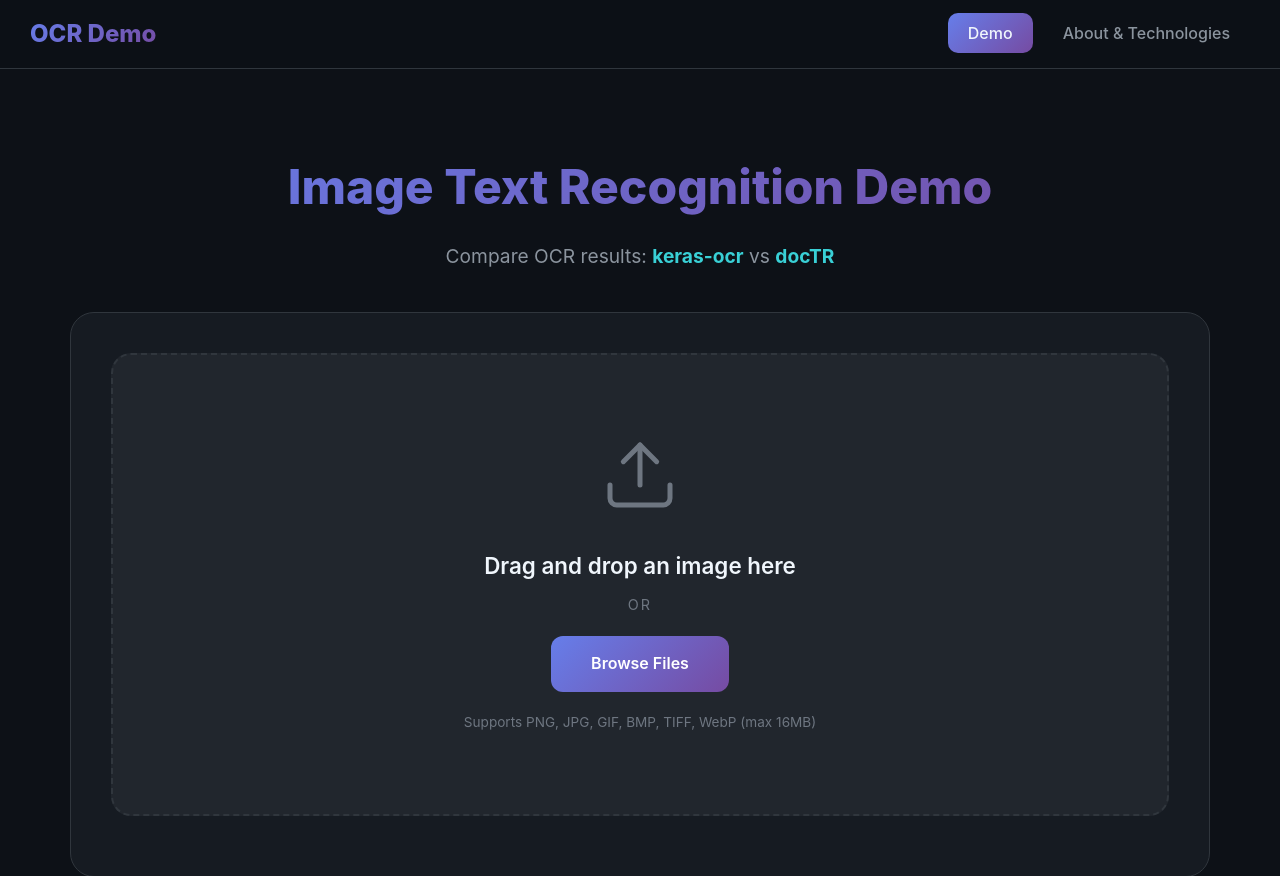
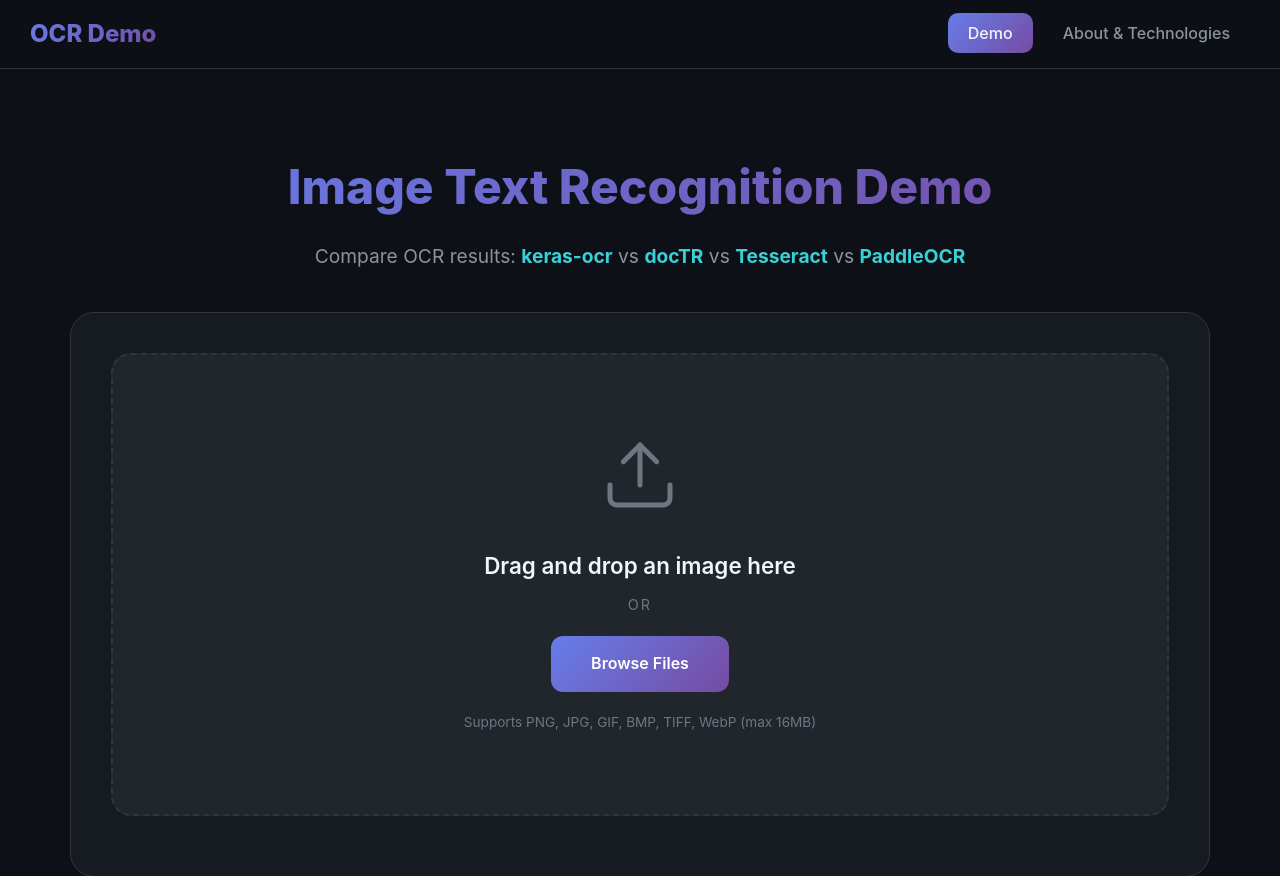
Before and after one commit to apollosoftdev/image-recognition-app, a Flask app: page / in a window 1280 px wide. Shown: the top 876 px of the page. Run offline with Flask 2, Linux system fonts and the light colour scheme.

Commit message:
Update index.html to include additional OCR engines in comparison
- Expanded the subtitle in index.html to compare OCR results from <strong>keras-ocr</strong>, <strong>docTR</strong>, <strong>Tesseract</strong>, and <strong>PaddleOCR</strong>, enhancing user awareness of available options.

```diff
--- a/templates/index.html
+++ b/templates/index.html
@@ -20,7 +20,7 @@
     <div class="container">
         <header>
             <h1>Image Text Recognition Demo</h1>
-            <p class="subtitle">Compare OCR results: <strong>keras-ocr</strong> vs <strong>docTR</strong></p>
+            <p class="subtitle">Compare OCR results: <strong>keras-ocr</strong> vs <strong>docTR</strong> vs <strong>Tesseract</strong> vs <strong>PaddleOCR</strong></p>
         </header>
 
         <main>
```
